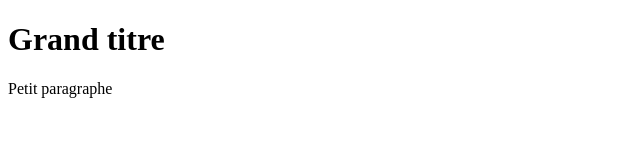
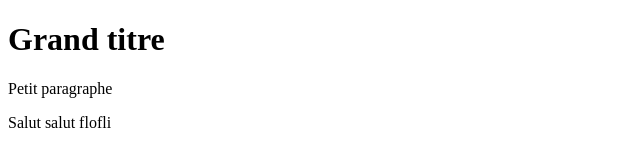
Before and after one commit to antoinemeyer5/TP_Florine, a plain HTML site: page index.html in a window 1280 px wide. Shown: the whole page, without its empty margins (0-640 px from the left). Drawn offline with Linux system fonts and the light colour scheme.

Commit message:
modif surpise

```diff
--- a/index.html
+++ b/index.html
@@ -9,5 +9,6 @@
 <body>
     <h1>Grand titre</h1>
     <p>Petit paragraphe</p>
+    <p>Salut salut flofli</p>
 </body>
 </html>
```
